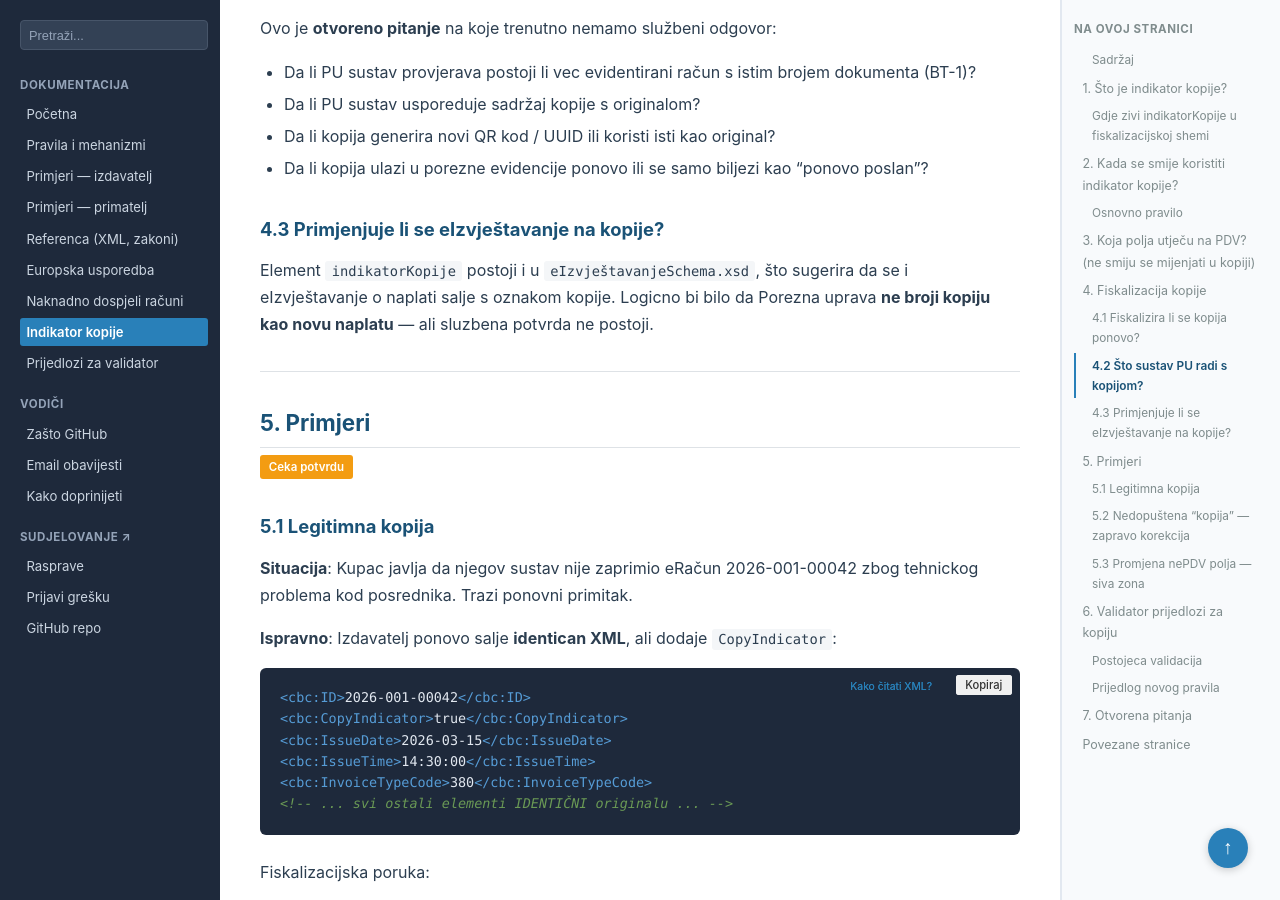
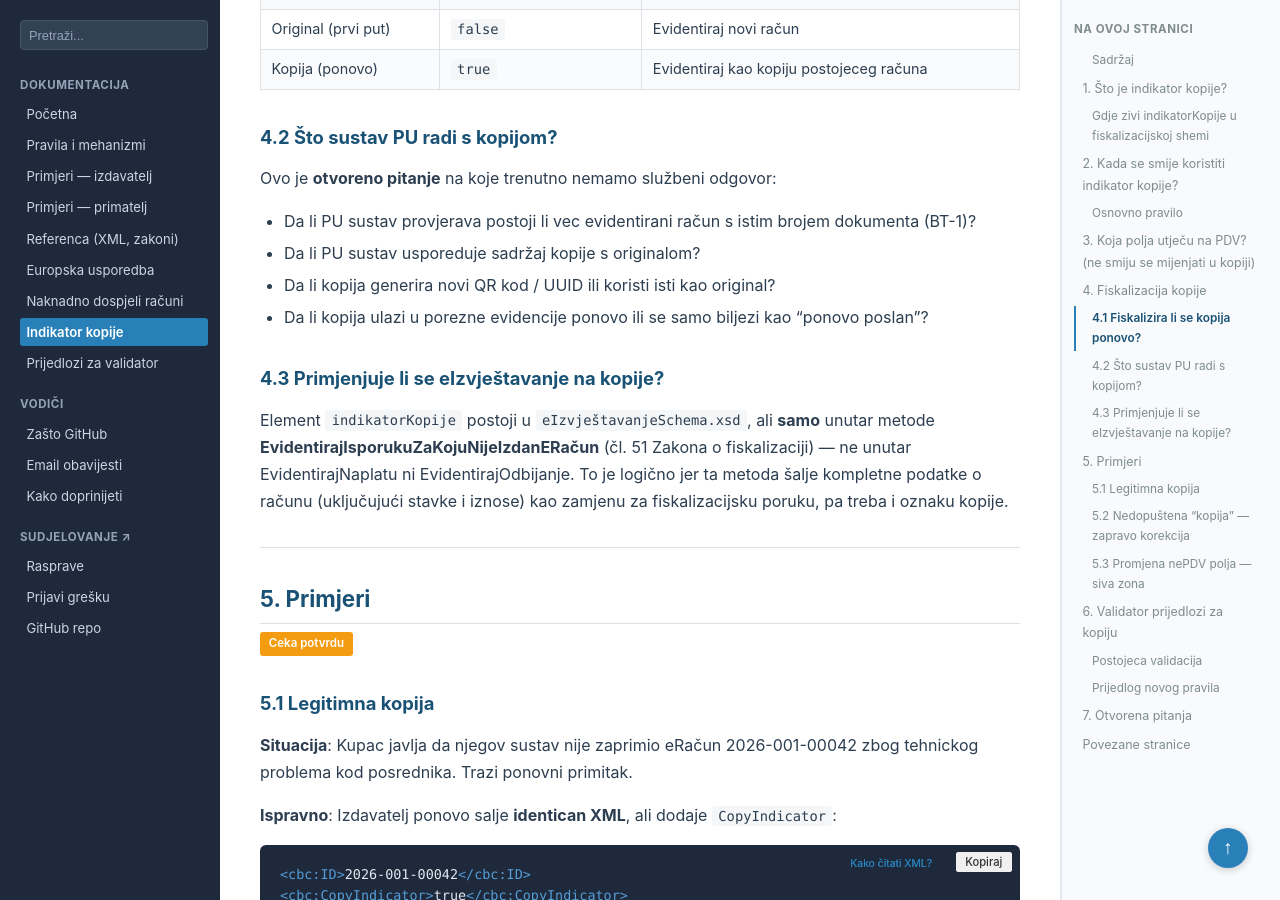
Before and after one commit to dageci/eracun-fiskalizacija-datumi, a Jekyll site: the page built from docs/indikator-kopije.md, in a window 1280 px wide and 900 px high, scrolled down 6021 px. Built offline with Jekyll 4.4.1, drawn with Linux system fonts in a browser that asks for light colours; some of the changed text lies outside the part shown.

Commit message:
indikator kopije: ispravka — eIzvještavanje ima indikatorKopije samo u EvidentirajIsporukuZaKojuNijeIzdanERačun, ne u naplati/odbijanju

````diff
--- a/docs/indikator-kopije.md
+++ b/docs/indikator-kopije.md
@@ -35,9 +35,9 @@
 | **Kardinalnost u UBL XSD** | 0..1 (opcionalan) |
 | **Pozicija u XML-u** | Odmah nakon `cbc:ID`, prije `cbc:UUID` |
 | **Fiskalizacijski element** | `indikatorKopije` (obavezan, `xsd:boolean`) |
-| **eIzvještavanje element** | `indikatorKopije` (obavezan, `xsd:boolean`) |
+| **eIzvještavanje element** | `indikatorKopije` (obavezan, `xsd:boolean`) — samo u EvidentirajIsporukuZaKojuNijeIzdanERačun |
 
-**Vazna razlika EU vs. HR**: U EU normi EN16931, `CopyIndicator` se **ne koristi** — EU validator izdaje upozorenje `UBL-CR-004` ("A UBL invoice should not include the CopyIndicator"). Medutim, Hrvatska je kroz fiskalizacijsku shemu (`eFiskalizacijaSchema.xsd`) i shemu eIzvještavanja uvela `indikatorKopije` kao **obavezan element** u SOAP poruci prema Poreznoj upravi. To znači da je za svaku fiskalizaciju potrebno poslati `indikatorKopije` — u većini slučajeva s vrijednoscu `false`.
+**Vazna razlika EU vs. HR**: U EU normi EN16931, `CopyIndicator` se **ne koristi** — EU validator izdaje upozorenje `UBL-CR-004` ("A UBL invoice should not include the CopyIndicator"). Medutim, Hrvatska je kroz fiskalizacijsku shemu (`eFiskalizacijaSchema.xsd`) i shemu eIzvještavanja (metoda EvidentirajIsporukuZaKojuNijeIzdanERačun) uvela `indikatorKopije` kao **obavezan element** u SOAP poruci prema Poreznoj upravi. To znači da je za svaku fiskalizaciju potrebno poslati `indikatorKopije` — u većini slučajeva s vrijednoscu `false`.
 
 ```xml
 <!-- UBL eRačun — samo ako je kopija -->
@@ -148,7 +148,7 @@
 
 ### 4.3 Primjenjuje li se eIzvještavanje na kopije?
 
-Element `indikatorKopije` postoji i u `eIzvještavanjeSchema.xsd`, što sugerira da se i eIzvještavanje o naplati salje s oznakom kopije. Logicno bi bilo da Porezna uprava **ne broji kopiju kao novu naplatu** — ali sluzbena potvrda ne postoji.
+Element `indikatorKopije` postoji u `eIzvještavanjeSchema.xsd`, ali **samo** unutar metode **EvidentirajIsporukuZaKojuNijeIzdanERačun** (čl. 51 Zakona o fiskalizaciji) — ne unutar EvidentirajNaplatu ni EvidentirajOdbijanje. To je logično jer ta metoda šalje kompletne podatke o računu (uključujući stavke i iznose) kao zamjenu za fiskalizacijsku poruku, pa treba i oznaku kopije.
 
 ---
 
@@ -272,7 +272,7 @@
 2. **QR kod / UUID**: Generira li kopija novi QR kod ili mora koristiti isti UUID kao original?
 3. **Granica kopije**: Smiju li se u kopiji mijenjati polja koja ne utječu na PDV (adresa, napomena, referenca na narudzbu)?
 4. **Vremensko ogranicenje**: Postoji li rok do kojeg se kopija može poslati nakon originala?
-5. **eIzvještavanje kopije**: Ako se kopija salje s `indikatorKopije=true` u eIzvještavanju, broji li se kao nova naplata ili se ignorira?
+5. **EvidentirajIsporukuZaKojuNijeIzdanERačun**: Kako PU sustav tretira poruku s `indikatorKopije=true` — ignorira li duplikat ili ga procesira?
 6. **Visestruke kopije**: Može li se isti račun kopirati vise puta (npr. kupac trazi ponovni primitak tri puta)?
 7. **Posrednik i kopija**: Tko inicira kopiju — izdavatelj, primatelj ili posrednik? Da li posrednik može autonomno ponovo poslati eRačun bez izdavateljeve suglasnosti?
 
````
